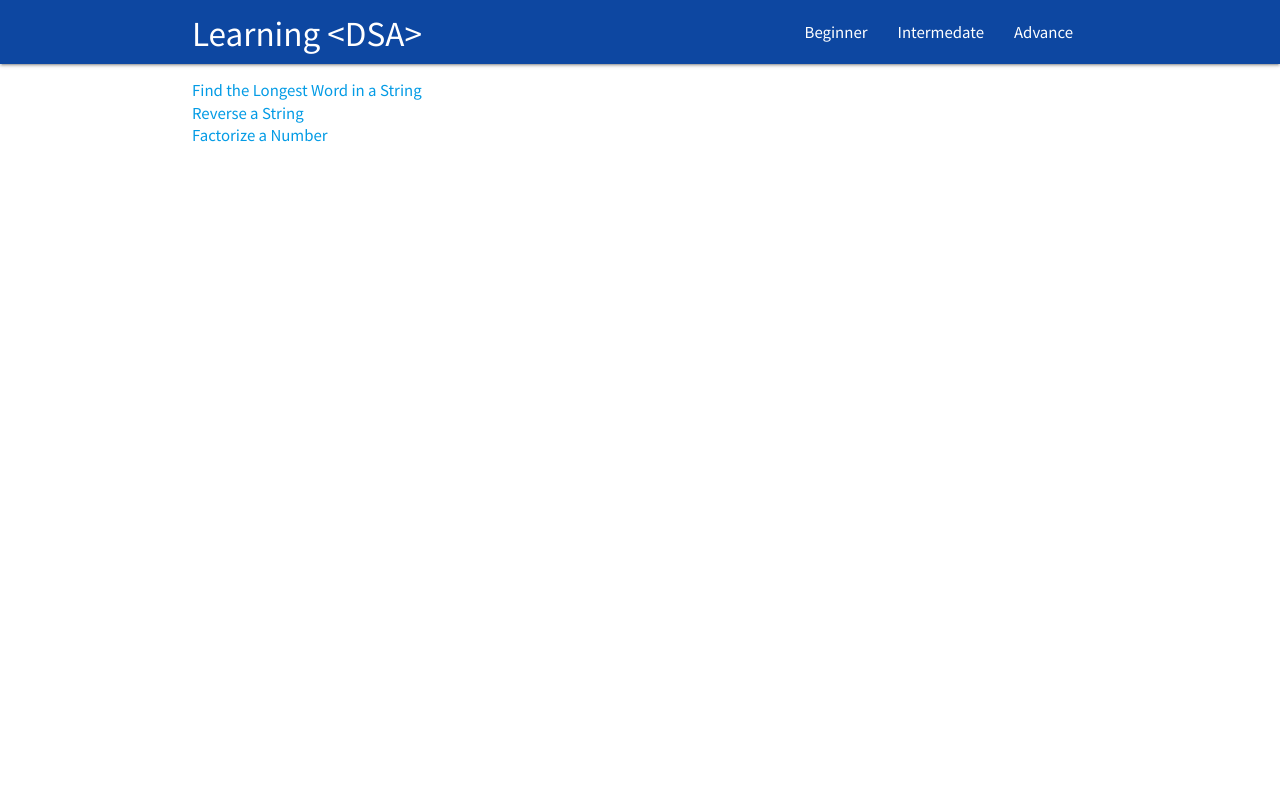
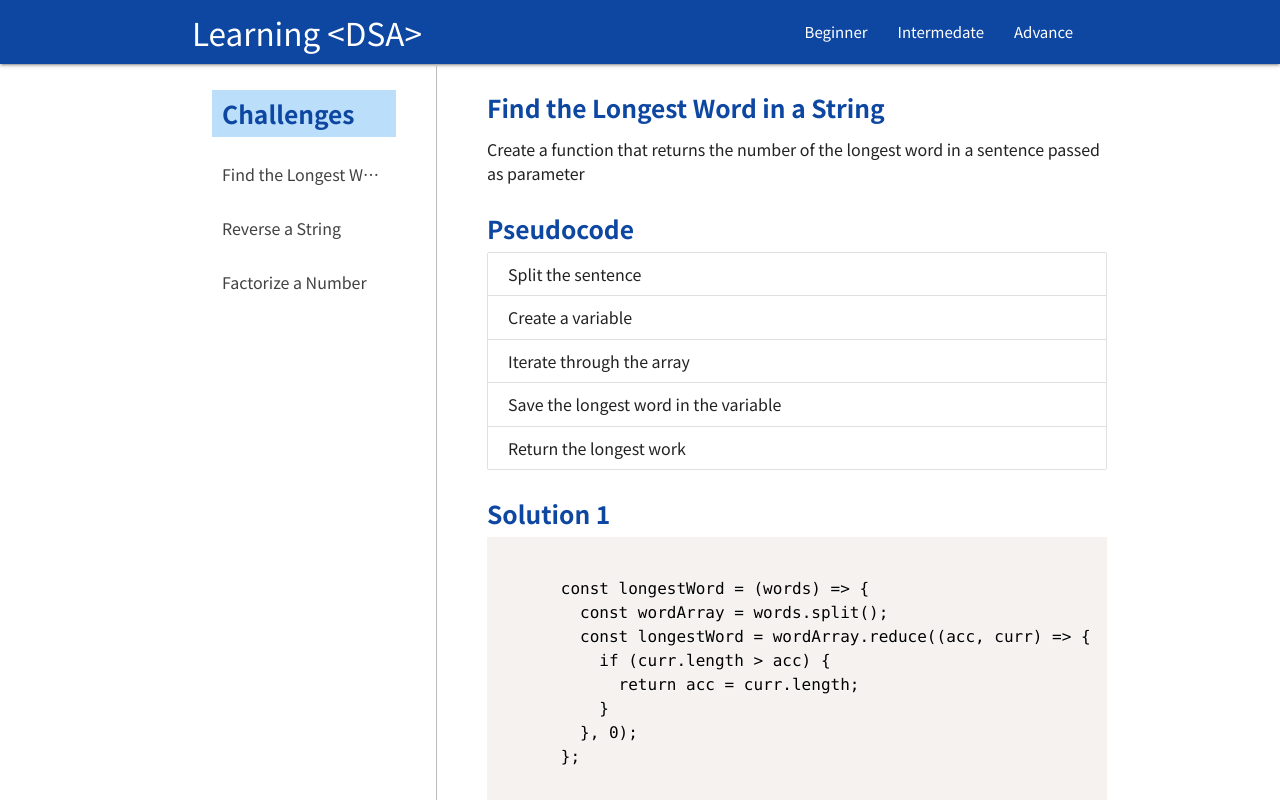
Before and after one commit to chuzksy-codeactive/learning-dsa, a React (Create React App) app in the folder client/: page /beginner in a window 1280 px wide. Shown: the top 800 px of the page. Built offline with nearby package versions, Linux system fonts and the light colour scheme; a web font is replaced by a local one.

Commit message:
create a dummy page to display both sidebar and content

```diff
--- a/client/package.json
+++ b/client/package.json
@@ -6,10 +6,12 @@
     "@testing-library/jest-dom": "^4.2.4",
     "@testing-library/react": "^9.5.0",
     "@testing-library/user-event": "^7.2.1",
+    "materialize-css": "^1.0.0-rc.2",
     "react": "^16.13.1",
     "react-dom": "^16.13.1",
     "react-router-dom": "^5.1.2",
-    "react-scripts": "3.4.1"
+    "react-scripts": "3.4.1",
+    "react-syntax-highlighter": "^12.2.1"
   },
   "scripts": {
     "start": "react-scripts start",
--- a/client/src/components/Content.jsx
+++ b/client/src/components/Content.jsx
@@ -1,9 +1,12 @@
 import React from 'react';
 import { withRouter } from 'react-router-dom';
+
+import '../styles/css/Content.css';
 
 const Content = (props) => (
   <div className="content">
     <h3>{props.match.params.id}</h3>
+    <h3>{props.challengId}</h3>
   </div>
 );
 
--- /dev/null
+++ b/client/src/components/DefaultContent.jsx
@@ -0,0 +1,45 @@
+import React from 'react';
+import { withRouter } from 'react-router-dom';
+import SyntaxHighlighter from 'react-syntax-highlighter';
+import { prism } from 'react-syntax-highlighter/dist/esm/styles/prism';
+
+import '../styles/css/Content.css';
+
+class DefaultContent extends React.Component {
+
+  render() {
+    return (
+      <div className="content">
+        <h5>{this.props.contents && this.props.contents.title}</h5>
+        <p>{this.props.contents && this.props.contents.question}</p>
+        <div className="pseudocode">
+          <h5>Pseudocode</h5>
+          <ul className="collection">
+            {
+              this.props.contents && this.props.contents.pseudocode.map((item, i) => {
+                return (<li key={i} className="collection-item">{item}</li>)
+              })
+            }
+          </ul>
+        </div>
+        <div className="solution">
+          {
+            this.props.contents && this.props.contents.solutions.map((codeString, i) => (
+              <div className="col s12" key={i}>
+                <h5>{`Solution ${i + 1}`}</h5>
+                <SyntaxHighlighter
+                  language="javascript"
+                  style={prism}
+                  key={i}>
+                  {codeString}
+                </SyntaxHighlighter>
+              </div>
+            ))
+          }
+        </div>
+      </div>
+    )
+  }
+}
+
+export default withRouter(DefaultContent);
--- a/client/src/components/Layout.jsx
+++ b/client/src/components/Layout.jsx
@@ -3,29 +3,48 @@ import { Switch, Route, withRouter } from 'react-router-dom';
 
 import Sidebar from './Sidebar';
 import Content from './Content';
+import DefaultContent from './DefaultContent';
 import beginner from '../data/beginner';
 
 import '../styles/css/Layout.css';
 
 class Layout extends React.Component {
   state = {
-    titles: []
+    titles: [],
+    contents: [],
+    challengeId: ''
   };
 
   componentDidMount() {
     this.setState({
-      titles: beginner.map(item => ({ id: item.id, title: item.title }))
+      titles: beginner.map(item => ({ id: item.id, title: item.title })),
+      contents: beginner
     });
+  }
+
+  onClickSidebar = (challengeId) => {
+    this.setState({ challengeId })
   }
 
   render() {
     return (
       <div className="layout">
-        <Sidebar titles={this.state.titles} />
+        <Sidebar titles={this.state.titles} onClickSidebar={this.onClickSidebar} />
         <Switch>
-          <Route path={`${this.props.match.path}/:id`}>
-            <Content />
-          </Route>
+          {
+            !this.props.match.params.id &&
+              <Route exact path={`${this.props.match.path}`}>
+                <DefaultContent contents={this.state.contents[0]} />
+              </Route>
+          }
+          {
+            this.state.challengeId &&
+            (
+              <Route path={`${this.props.match.path}/:id`}>
+                <DefaultContent contents={this.state.contents.find(item => item.id === this.state.challengeId)} />
+              </Route>
+            )
+          }
         </Switch>
       </div>
     );
--- a/client/src/components/Sidebar.jsx
+++ b/client/src/components/Sidebar.jsx
@@ -1,14 +1,23 @@
 import React from 'react';
 import { withRouter } from 'react-router-dom';
-import { Link } from 'react-router-dom'
+import { Link } from 'react-router-dom';
+
+import '../styles/css/Sibebar.css';
 
 const Sidebar = (props) => {
   return (
-    <div>
+    <div className="sidebar">
+      <h5>Challenges</h5>
       <ul>
         {props.titles.map(item => (
           <li key={item.id}>
-            <Link to={`${props.match.url}/${item.id}`}>{item.title}</Link>
+            <Link
+              className="truncate"
+              to={`${props.match.url}/${item.id}`}
+              onClick={() => props.onClickSidebar(item.id)}
+              >
+                {item.title}
+              </Link>
           </li>
         ))}
       </ul>
--- a/client/src/data/beginner.js
+++ b/client/src/data/beginner.js
@@ -5,11 +5,21 @@ const beginner = [
     id: uuidv4(),
     level: 'beginner',
     title: 'Find the Longest Word in a String',
-    question: 'create a function that returns the number of the longest word in a sentence passed as parameter',
-    pseudocode: ['split the sentence', 'create a variable', 'iterate through the array', 'save the longest word in the variable', 'return the longest work'],
+    question: 'Create a function that returns the number of the longest word in a sentence passed as parameter',
+    pseudocode: ['Split the sentence', 'Create a variable', 'Iterate through the array', 'Save the longest word in the variable', 'Return the longest work'],
     solutions: [
       `
       const longestWord = (words) => {
+        const wordArray = words.split();
+        const longestWord = wordArray.reduce((acc, curr) => {
+          if (curr.length > acc) {
+            return acc = curr.length;
+          }
+        }, 0);
+      };
+      `,
+      `
+      const longestString = (words) => {
         const wordArray = words.split();
         const longestWord = wordArray.reduce((acc, curr) => {
           if (curr.length > acc) {
@@ -24,7 +34,7 @@ const beginner = [
     id: uuidv4(),
     level: 'beginner',
     title: 'Reverse a String',
-    question: 'create a function that returns the number of the longest word in a sentence passed as parameter',
+    question: 'Create a function that returns the number of the longest word in a sentence passed as parameter',
     pseudocode: ['split the sentence', 'create a variable', 'iterate through the array', 'save the longest word in the variable', 'return the longest work'],
     solutions: [
       `
@@ -43,7 +53,7 @@ const beginner = [
     id: uuidv4(),
     level: 'beginner',
     title: 'Factorize a Number',
-    question: 'create a function that returns the number of the longest word in a sentence passed as parameter',
+    question: 'Create a function that returns the number of the longest word in a sentence passed as parameter',
     pseudocode: ['split the sentence', 'create a variable', 'iterate through the array', 'save the longest word in the variable', 'return the longest work'],
     solutions: [
       `
--- /dev/null
+++ b/client/src/styles/css/Content.css
@@ -0,0 +1,12 @@
+.content {
+  border-left: 1px solid #bdbdbd;
+  padding-left: 50px;
+  padding-bottom: 40px;
+  font-size: 16px;
+}
+
+.content h5 {
+  margin-top: 30px;
+  font-weight: 700;
+  color: #0d47a1;
+}
--- a/client/src/styles/css/Layout.css
+++ b/client/src/styles/css/Layout.css
@@ -1,5 +1,6 @@
 .layout {
   display: grid;
-  grid-template-columns: 30% 70%;
+  grid-template-columns: 25% auto;
   grid-column-gap: 20px;
+  height: 100%;
 }
--- /dev/null
+++ b/client/src/styles/css/Sibebar.css
@@ -0,0 +1,32 @@
+.sidebar {
+  padding: 10px 20px;
+}
+
+.sidebar h5 {
+  font-weight: 700;
+  background-color: #bbdefb;
+  padding: 10px;
+  color: #0d47a1;
+}
+
+.sidebar ul li {
+  margin: 10px 0;
+  padding: 10px 10px;
+}
+
+.sidebar ul li:hover {
+  background-color: #e3f2fd;
+}
+
+.sidebar ul li a{
+  color: #424242;
+  font-size: 16px;
+}
+
+.tabs a {
+  color: #1565c0 !important;
+}
+
+.tabs .indicator {
+  background-color: #90caf9;
+}
```
Also changed, not shown: client/public/index.html (+10 -5 lines), 1 other file (tests, documents, lock files or other folders).
